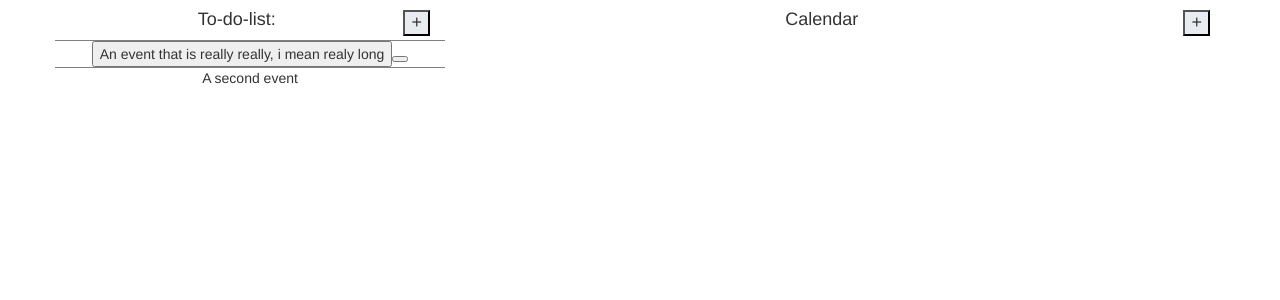
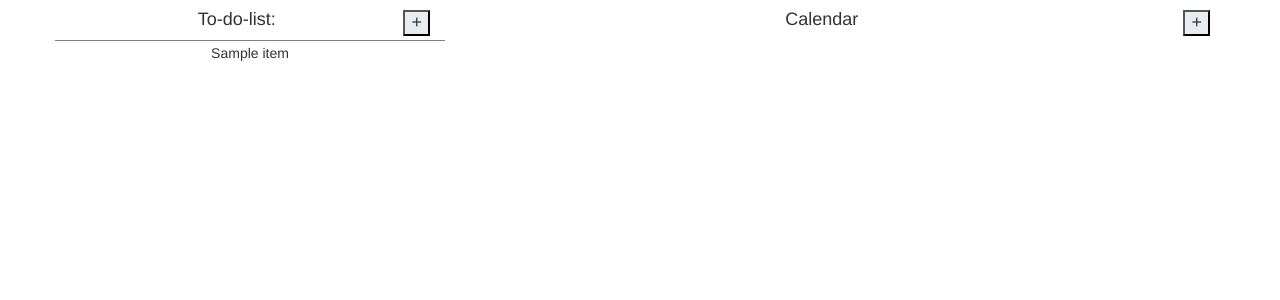
Before and after one commit to crestwood204/dynamic_calendar, a Flask app: template templates/calendar.html in a window 1280 px wide. Shown: the top 300 px of the page. Run offline with Flask 2, Linux system fonts and the light colour scheme; the template is opened without the code that fills it: most values are stand-ins (such as "Sample title", 1, 10 or a date in 2020); some libraries are stand-ins or nearby versions.

Commit message:
pulls dynamic_events from database

```diff
--- a/server.py
+++ b/server.py
@@ -1,5 +1,6 @@
 from flask import Flask, render_template, request, Response, redirect
 from pymongo import MongoClient
+from bson import ObjectId
 from models.events import *
 import datetime
 import os
@@ -65,8 +66,11 @@ def post_signup():
 def get_calendar(user_id):
     #get events here and pass in as args to render
     #redirect to calendar with user id in args -> use user id to search in mongo
-    print(user_id)
-    return render_template('calendar.html')
+    existing_user = db.users.find_one({"_id": ObjectId(user_id)})
+    print(len(existing_user["dynamic_events"]))
+    if existing_user is None:
+        return 'error: user does not exist'
+    return render_template('calendar.html', dynamic_events=existing_user["dynamic_events"])
 #api calls
 
 @app.route("/add_dynamic_event/<int:user_id>", methods=['POST'])
--- a/static/css/calendar.css
+++ b/static/css/calendar.css
@@ -16,6 +16,14 @@
     float: right;
 }
 
-.edit_btn {
-    font-size: 8px;
+.event_btn {
+    font-size: 10px;
+    background: none;
+    color: inherit;
+    border: none;
+    padding-top: 2px;
+    padding-bottom: 2px;
+    font: inherit;
+    cursor: pointer;
+    outline: inherit;
 }
--- a/templates/calendar.html
+++ b/templates/calendar.html
@@ -10,15 +10,16 @@
     <body>
         <div class="container">
             <div class="row">
+                <!-- To-do-list dynamic_events -->
                 <div class="col-xs-4">
                     <h4 class="align_center">To-do-list:<button class="cust_btn">+</button></h4>
-                    <div class="row item">
-                        <button> An event that is really really, i mean realy long<button>
-                    </div>
-                    <div class="row item">
-                        A second event
-                    </div>
+                    {% for item in dynamic_events %}
+                        <div class="row item">
+                            <button class="event_btn"> {{ item }} </button>
+                        </div>
+                    {% endfor %}
                 </div>
+                <!-- Calendar listing of events -->
                 <div class="col-xs-8 calendar">
                     <h4 class="align_center">
                         Calendar
```
